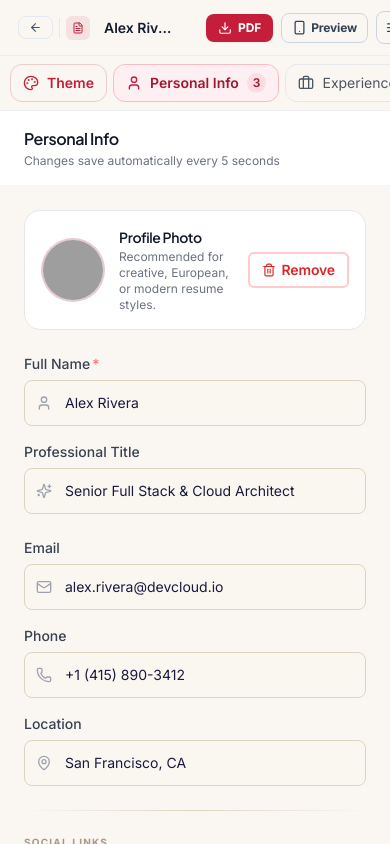
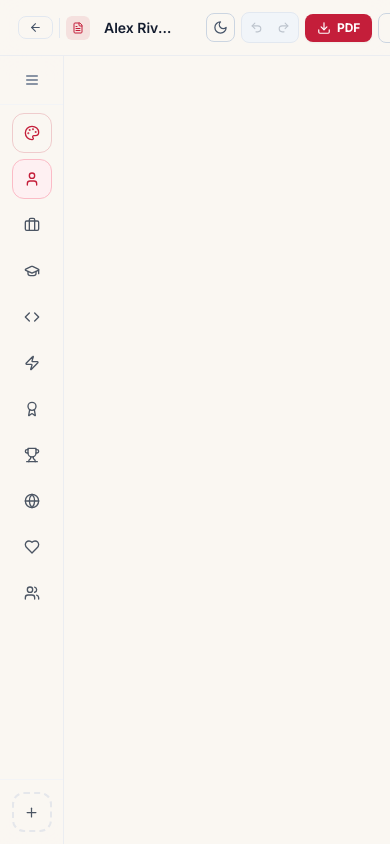
Before and after one commit to Devaansh08/resume-builder, a React (Vite) app in the folder frontend/: page /builder in a window 390 px wide. Built offline with nearby package versions, Linux system fonts and the light colour scheme; grey boxes are pictures that could not be loaded; a web font is replaced by a local one.

Commit message:
feat: implement collapsible vertical section sidebar & adjust action tools placement in navbar

```diff
--- a/frontend/src/components/builder/BuilderNavbar.tsx
+++ b/frontend/src/components/builder/BuilderNavbar.tsx
@@ -120,7 +120,38 @@ export function BuilderNavbar({
           )}
         </div>
 
-        <div className="flex items-center gap-2 ml-auto shrink-0 relative py-1">
+        <div className="flex items-center gap-1.5 sm:gap-2 ml-auto shrink-0 relative py-1">
+          {/* Dark/Light Mode Toggle */}
+          <button
+            onClick={() => setThemeMode(isDark ? 'light' : 'dark')}
+            className="btn btn-sm p-1.5 sm:p-2 rounded-lg text-surface-600 dark:text-surface-300 border border-surface-300 dark:border-surface-700 hover:bg-surface-100 dark:hover:bg-surface-800 transition-colors shrink-0"
+            title="Toggle Dark / Light Theme"
+          >
+            {isDark ? <Sun size={15} className="text-amber-400" /> : <Moon size={15} />}
+          </button>
+
+          {/* Undo / Redo Buttons */}
+          <div className="flex items-center gap-0.5 bg-surface-100 dark:bg-surface-800/60 rounded-lg p-0.5 border border-surface-200 dark:border-surface-700/50 shrink-0">
+            <button
+              type="button"
+              onClick={undo}
+              disabled={historyIndex <= 0 || !history?.length}
+              className="p-1.5 rounded-md text-surface-600 dark:text-surface-300 hover:bg-surface-200 dark:hover:bg-surface-700 disabled:opacity-30 disabled:cursor-not-allowed transition-colors"
+              title="Undo (Ctrl+Z)"
+            >
+              <Undo2 size={13} />
+            </button>
+            <button
+              type="button"
+              onClick={redo}
+              disabled={historyIndex >= (history?.length ?? 0) - 1 || historyIndex < 0 || !history?.length}
+              className="p-1.5 rounded-md text-surface-600 dark:text-surface-300 hover:bg-surface-200 dark:hover:bg-surface-700 disabled:opacity-30 disabled:cursor-not-allowed transition-colors"
+              title="Redo (Ctrl+Y)"
+            >
+              <Redo2 size={13} />
+            </button>
+          </div>
+
           {/* Download PDF (High-priority action, always visible and accessible) */}
           <button
             onClick={handleDownloadPDF}
@@ -192,31 +223,6 @@ export function BuilderNavbar({
                 </button>
               </div>
 
-              {/* Undo / Redo Row */}
-              <div className="flex items-center justify-between border-t border-surface-200 dark:border-surface-800/60 pt-3">
-                <span className="text-xs font-semibold text-surface-500 dark:text-surface-400">History Actions</span>
-                <div className="flex items-center gap-1 bg-surface-100 dark:bg-surface-800/60 rounded-lg p-0.5 border border-surface-200 dark:border-surface-700/50">
-                  <button
-                    type="button"
-                    onClick={() => { undo(); setIsMenuOpen(false); }}
-                    disabled={historyIndex <= 0 || !history?.length}
-                    className="p-1.5 rounded-md text-surface-600 dark:text-surface-300 hover:bg-surface-200 dark:hover:bg-surface-700 disabled:opacity-30 disabled:cursor-not-allowed transition-colors"
-                    title="Undo (Ctrl+Z)"
-                  >
-                    <Undo2 size={13} />
-                  </button>
-                  <button
-                    type="button"
-                    onClick={() => { redo(); setIsMenuOpen(false); }}
-                    disabled={historyIndex >= (history?.length ?? 0) - 1 || historyIndex < 0 || !history?.length}
-                    className="p-1.5 rounded-md text-surface-600 dark:text-surface-300 hover:bg-surface-200 dark:hover:bg-surface-700 disabled:opacity-30 disabled:cursor-not-allowed transition-colors"
-                    title="Redo (Ctrl+Y)"
-                  >
-                    <Redo2 size={13} />
-                  </button>
-                </div>
-              </div>
-
               {/* Fresh Blank Resume */}
               <div className="border-t border-surface-200 dark:border-surface-800/60 pt-3">
                 <button
@@ -273,19 +279,6 @@ export function BuilderNavbar({
                 </div>
               )}
 
-              {/* Dark/Light Theme Row */}
-              <div className="flex items-center justify-between border-t border-surface-200 dark:border-surface-800/60 pt-3">
-                <span className="text-xs font-semibold text-surface-500 dark:text-surface-400">Appearance Theme</span>
-                <button
-                  type="button"
-                  onClick={() => { setThemeMode(isDark ? 'light' : 'dark'); setIsMenuOpen(false); }}
-                  className="btn btn-sm px-2.5 py-1 rounded-lg text-surface-700 dark:text-surface-200 border border-surface-300 dark:border-surface-700 hover:bg-surface-100 dark:hover:bg-surface-800 transition-colors flex items-center gap-1.5 font-semibold text-xs"
-                >
-                  {isDark ? <Sun size={13} className="text-amber-400" /> : <Moon size={13} />}
-                  <span>{isDark ? 'Light' : 'Dark'}</span>
-                </button>
-              </div>
-
               {/* Load Mock Resumes Sub-menu */}
               <div className="flex flex-col gap-1 border-t border-surface-200 dark:border-surface-800/60 pt-3">
                 <div className="text-[10px] font-bold uppercase tracking-wider text-surface-400 px-1 mb-1">
--- a/frontend/src/components/builder/SectionSidebar.tsx
+++ b/frontend/src/components/builder/SectionSidebar.tsx
@@ -4,7 +4,7 @@ import { sectionLabels, sectionIcons } from '../../utils/defaults';
 import {
   User, Briefcase, GraduationCap, Code, Zap, Award, Trophy,
   Globe, Heart, Users, Plus, ChevronRight, Palette, Layers, Trash2,
-  ChevronUp, ChevronDown
+  ChevronUp, ChevronDown, ChevronLeft, Menu
 } from 'lucide-react';
 import { AddSectionModal } from './AddSectionModal';
 
@@ -30,9 +30,11 @@ const DEFAULT_SECTION_ORDER = [
 interface SectionSidebarProps {
   activeSection: string;
   onSectionChange: (section: string) => void;
+  isExpanded: boolean;
+  onToggleExpand: () => void;
 }
 
-export function SectionSidebar({ activeSection, onSectionChange }: SectionSidebarProps) {
+export function SectionSidebar({ activeSection, onSectionChange, isExpanded, onToggleExpand }: SectionSidebarProps) {
   const { currentResume, setSectionOrder } = useResumeStore();
   const [showAddModal, setShowAddModal] = useState(false);
   const sectionOrder = currentResume?.sectionOrder || DEFAULT_SECTION_ORDER;
@@ -62,34 +64,45 @@ export function SectionSidebar({ activeSection, onSectionChange }: SectionSideba
   return (
     <div className="flex flex-col h-full overflow-hidden min-w-0">
       {/* Header */}
-      <div className="hidden md:flex px-3 py-2.5 border-b border-gray-100 dark:border-surface-800 items-center justify-between shrink-0">
+      <div className="flex px-3 py-2.5 border-b border-gray-100 dark:border-surface-800 items-center justify-between shrink-0">
+        {isExpanded ? (
           <p className="section-label text-[10px] uppercase font-bold tracking-wider text-gray-700 dark:text-gray-300">Resume Sections</p>
+        ) : null}
         <button
           type="button"
-          onClick={() => setShowAddModal(true)}
-          className="text-xs bg-brand-50 dark:bg-brand-950/60 text-brand-600 dark:text-brand-400 hover:bg-brand-100 font-semibold px-2.5 py-1 rounded-lg border border-brand-200 dark:border-brand-800 flex items-center gap-1 transition-colors"
+          onClick={onToggleExpand}
+          className={`btn btn-ghost p-1.5 hover:bg-surface-100 dark:hover:bg-surface-800 rounded-lg text-surface-500 hover:text-surface-900 dark:hover:text-white transition-colors ${
+            !isExpanded ? 'mx-auto' : ''
+          }`}
+          title={isExpanded ? "Collapse Sidebar" : "Expand Sidebar"}
         >
-          <Plus size={13} /> <span className="hidden sm:inline">Add Section</span><span className="sm:hidden">Add</span>
+          {isExpanded ? <ChevronLeft size={16} /> : <Menu size={16} />}
         </button>
       </div>
 
       {/* Sections list */}
-      <div className="flex-1 overflow-x-auto md:overflow-y-auto py-2 px-2.5 md:px-2 min-h-0 no-scrollbar">
-        <div className="flex flex-row md:flex-col items-center md:items-stretch gap-1.5 md:gap-1 w-max md:w-full">
+      <div className="flex-1 overflow-y-auto py-2 px-1 min-h-0 no-scrollbar">
+        <div className="flex flex-col items-center gap-1.5 w-full">
           {/* Theme Settings Button */}
+          <div className="flex justify-center w-full px-1">
             <button
               onClick={() => onSectionChange('theme')}
-            className={`flex-shrink-0 w-auto md:w-full flex items-center gap-2 px-3 py-2 md:py-2.5 rounded-xl text-left transition-all duration-150 group md:mb-1.5 border ${
+              className={`flex items-center transition-all duration-150 group border ${
+                isExpanded
+                  ? 'w-full gap-2 px-3 py-2 md:py-2.5 rounded-xl text-left font-semibold'
+                  : 'w-10 h-10 justify-center rounded-xl'
+              } ${
                 activeSection === 'theme'
                   ? 'bg-brand-500 text-white shadow-glow-sm border-brand-500 font-bold'
                   : 'border-brand-500/20 text-brand-500 hover:bg-brand-50 dark:hover:bg-brand-950/20 font-semibold'
               }`}
+              title={isExpanded ? "" : "Customize Theme"}
             >
               <span className="flex-shrink-0"><Palette size={16} /></span>
-            <span className="text-sm hidden md:inline flex-1 truncate">Customize Theme</span>
-            <span className="text-sm md:hidden">Theme</span>
-            <ChevronRight size={14} className="hidden md:block flex-shrink-0" />
+              {isExpanded && <span className="text-sm flex-1 truncate">Customize Theme</span>}
+              {isExpanded && <ChevronRight size={14} className="flex-shrink-0" />}
             </button>
+          </div>
 
           {sectionOrder.map((sectionId, index) => {
             const isCustom = sectionId.startsWith('custom_');
@@ -123,21 +136,27 @@ export function SectionSidebar({ activeSection, onSectionChange }: SectionSideba
             }
 
             return (
-              <div key={sectionId} className="relative group/item flex items-center flex-shrink-0 w-auto md:w-full">
+              <div key={sectionId} className="relative group/item flex items-center justify-center w-full px-1">
                 <button
                   onClick={() => onSectionChange(sectionId)}
-                  className={`w-full flex items-center justify-between gap-2 px-3 py-2 md:py-2.5 rounded-xl text-left transition-all duration-200 group border md:border-transparent ${
+                  className={`flex items-center transition-all duration-200 group border ${
+                    isExpanded
+                      ? 'w-full justify-between gap-2 px-3 py-2 md:py-2.5 rounded-xl text-left'
+                      : 'w-10 h-10 justify-center rounded-xl'
+                  } ${
                     isActive
                       ? 'bg-brand-50 dark:bg-brand-950/50 text-brand-600 dark:text-brand-400 font-semibold border-brand-200 dark:border-brand-900 shadow-xs'
-                      : 'text-gray-600 dark:text-gray-400 hover:bg-gray-50 dark:hover:bg-surface-800 hover:text-gray-900 dark:hover:text-white border-gray-200 dark:border-surface-800'
+                      : 'text-gray-600 dark:text-gray-400 hover:bg-gray-50 dark:hover:bg-surface-800 hover:text-gray-900 dark:hover:text-white border-transparent'
                   }`}
+                  title={isExpanded ? "" : label}
                 >
                   <div className="flex items-center gap-2 min-w-0">
                     <span className={`flex-shrink-0 ${isActive ? 'text-brand-500' : ''}`}>
                       {icon}
                     </span>
-                    <span className="text-sm truncate">{label}</span>
+                    {isExpanded && <span className="text-sm truncate">{label}</span>}
                   </div>
+                  {isExpanded && (
                     <div className="flex items-center gap-1.5 shrink-0">
                       {count > 0 && (
                         <span className={`text-xs font-semibold px-1.5 py-0.5 rounded-full ${
@@ -147,17 +166,18 @@ export function SectionSidebar({ activeSection, onSectionChange }: SectionSideba
                         </span>
                       )}
                       {isActive && (
-                      <ChevronRight size={14} className="hidden md:block text-brand-500 flex-shrink-0" />
+                        <ChevronRight size={14} className="text-brand-500 flex-shrink-0" />
                       )}
                     </div>
+                  )}
                 </button>
 
-                {isCustom && (
+                {isCustom && isExpanded && (
                   <button
                     type="button"
                     onClick={(e) => handleRemoveCustomSection(e, sectionId)}
-                    className="absolute -top-1 -right-1 md:top-auto md:right-2 md:opacity-0 group-hover/item:opacity-100 p-1 text-gray-400 hover:text-red-500 transition-opacity bg-white dark:bg-surface-900 rounded-lg shadow-sm border border-gray-100 dark:border-surface-700 z-10"
-                    title="Remove custom section from sidebar"
+                    className="absolute top-1/2 -translate-y-1/2 right-2 md:opacity-0 group-hover/item:opacity-100 p-1 text-gray-400 hover:text-red-500 transition-opacity bg-white dark:bg-surface-900 rounded-lg shadow-sm border border-gray-100 dark:border-surface-700 z-10"
+                    title="Remove custom section"
                   >
                     <Trash2 size={13} />
                   </button>
@@ -165,19 +185,12 @@ export function SectionSidebar({ activeSection, onSectionChange }: SectionSideba
               </div>
             );
           })}
-
-          {/* Add Section pill for mobile */}
-          <button
-            onClick={() => setShowAddModal(true)}
-            className="flex md:hidden items-center gap-1.5 px-3 py-2 rounded-xl text-brand-600 dark:text-brand-400 bg-brand-50 dark:bg-brand-950/40 border border-brand-200 dark:border-brand-800 text-xs font-semibold shrink-0 transition-colors"
-          >
-            <Plus size={14} className="text-brand-500" /> Add Section
-          </button>
         </div>
       </div>
 
-      {/* Add custom section on desktop */}
-      <div className="hidden md:block px-3 py-3 border-t border-gray-100 dark:border-surface-800 shrink-0">
+      {/* Add custom section at bottom */}
+      <div className={`border-t border-gray-100 dark:border-surface-800 shrink-0 ${isExpanded ? 'px-3 py-3' : 'px-1 py-3 flex justify-center'}`}>
+        {isExpanded ? (
           <button
             type="button"
             onClick={() => setShowAddModal(true)}
@@ -185,6 +198,16 @@ export function SectionSidebar({ activeSection, onSectionChange }: SectionSideba
           >
             <Plus size={15} /> Add Custom Section
           </button>
+        ) : (
+          <button
+            type="button"
+            onClick={() => setShowAddModal(true)}
+            className="flex items-center justify-center w-10 h-10 rounded-xl text-gray-600 dark:text-gray-300 hover:bg-brand-50 dark:hover:bg-brand-950/40 hover:text-brand-600 dark:hover:text-brand-400 transition-all border-2 border-dashed border-gray-200 dark:border-surface-700 hover:border-brand-400"
+            title="Add Custom Section"
+          >
+            <Plus size={15} />
+          </button>
+        )}
       </div>
 
       <AddSectionModal
--- a/frontend/src/pages/Builder.tsx
+++ b/frontend/src/pages/Builder.tsx
@@ -18,6 +18,7 @@ export default function BuilderPage() {
   const [showATS, setShowATS] = useState(false);
   const [activeSection, setActiveSection] = useState('personalInfo');
   const [isMobilePreview, setIsMobilePreview] = useState(false);
+  const [isSidebarExpanded, setIsSidebarExpanded] = useState(() => window.innerWidth >= 768);
   const atsTimerRef = useRef<ReturnType<typeof setTimeout> | undefined>(undefined);
 
   // Panel sizing
@@ -156,11 +157,23 @@ export default function BuilderPage() {
       {/* ── 3-Panel Layout ─────────────────────────────────────────── */}
       <div className="flex flex-col md:flex-row flex-1 overflow-hidden relative min-w-0 z-10">
 
+        {/* Mobile Sidebar Overlay */}
+        {isSidebarExpanded && (
+          <div
+            className="fixed inset-0 z-20 bg-black/25 backdrop-blur-xs md:hidden transition-opacity"
+            onClick={() => setIsSidebarExpanded(false)}
+          />
+        )}
+
         {/* Left/Top: Section Sidebar */}
-        <div className={`${isMobilePreview ? 'hidden' : 'flex'} w-full md:w-[220px] flex-shrink-0 bg-[#FAF7F2]/80 dark:bg-[#1a050b]/80 backdrop-blur-md border-b md:border-b-0 md:border-r border-surface-200/60 dark:border-surface-800/60 flex-col z-10 md:h-full h-auto max-h-[60px] md:max-h-none overflow-hidden`}>
+        <div className={`${isMobilePreview ? 'hidden' : 'flex'} flex-col bg-[#FAF7F2]/90 dark:bg-[#1a050b]/90 backdrop-blur-md border-r border-surface-200/60 dark:border-surface-800/60 z-20 shrink-0 h-full transition-all duration-300 ${
+          isSidebarExpanded ? 'w-[220px] absolute md:relative inset-y-0 left-0 shadow-2xl md:shadow-none' : 'w-[64px]'
+        } overflow-hidden`}>
           <SectionSidebar
             activeSection={activeSection}
             onSectionChange={setActiveSection}
+            isExpanded={isSidebarExpanded}
+            onToggleExpand={() => setIsSidebarExpanded(!isSidebarExpanded)}
           />
         </div>
 
```
Lines whose indentation alone changed are shown as unchanged.
